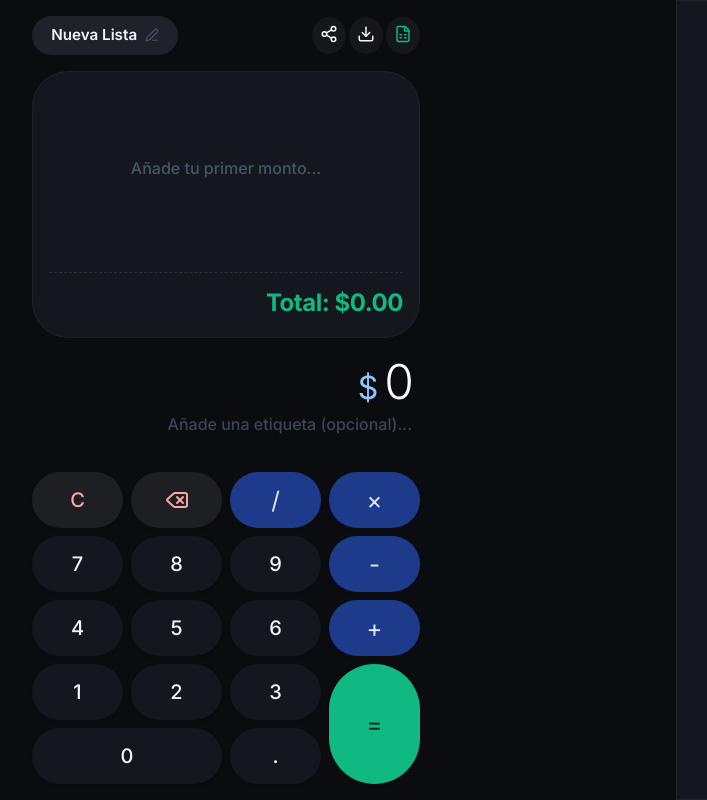
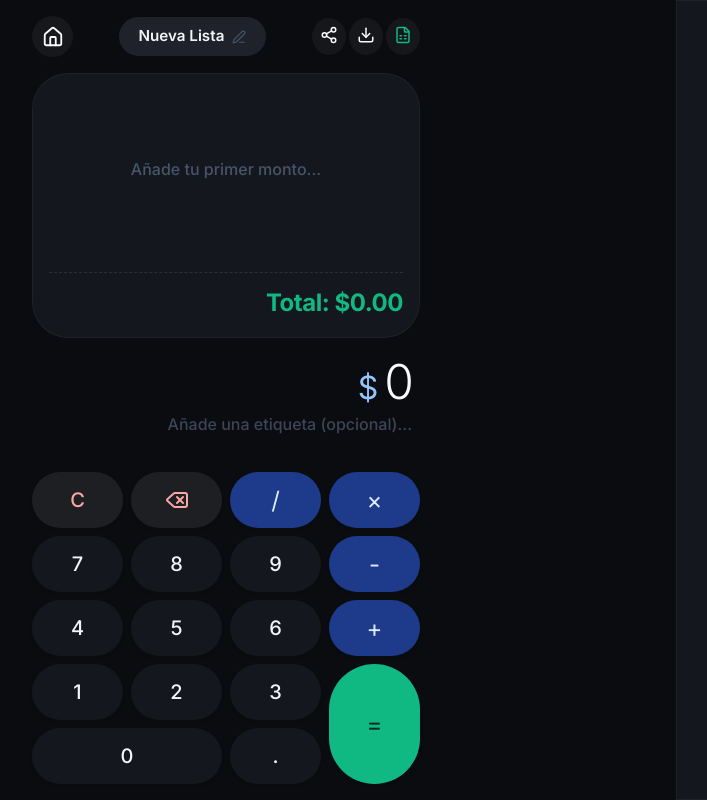
Before and after one commit to alexpizarro3/sumly-app, a React (Vite) app: page / in a window 1280 px wide. Both pictures are taken after a click on the button "Nueva". Shown: the whole page, without its empty margins (224-931 px from the left). Built offline with nearby package versions, Linux system fonts and the light colour scheme.

Commit message:
Add Home button to Calculator on web version

```diff
--- a/src/components/Calculator.css
+++ b/src/components/Calculator.css
@@ -20,6 +20,17 @@
   padding: 0.6rem;
   border-radius: var(--radius-full);
   background: rgba(255, 255, 255, 0.05);
+  display: flex;
+  align-items: center;
+  justify-content: center;
+}
+
+.desktop-home-icon {
+  display: none;
+}
+
+.mobile-back-icon {
+  display: block;
 }
 
 .session-title-pill {
@@ -218,6 +229,14 @@
 
 @media (min-width: 801px) {
   .mobile-top-bar .back-btn {
+    display: flex;
+  }
+
+  .desktop-home-icon {
+    display: block;
+  }
+
+  .mobile-back-icon {
     display: none;
   }
 
--- a/src/components/Calculator.jsx
+++ b/src/components/Calculator.jsx
@@ -1,11 +1,11 @@
 import React, { useState, useRef, useEffect } from 'react';
 import { useCalculation } from '../store/CalculationContext';
-import { Delete, ArrowLeft, Trash2, Check, X, Edit3, Share2, Download, FileSpreadsheet } from 'lucide-react';
+import { Delete, ArrowLeft, Trash2, Check, X, Edit3, Share2, Download, FileSpreadsheet, Home } from 'lucide-react';
 import { handleShare, handleDownload, handleExportToSheets } from '../utils/export';
 import './Calculator.css';
 
 const Calculator = () => {
-  const { currentSession, addItem, finishSession, setIsSummaryView, updateItem, removeItem, updateSessionTitle } = useCalculation();
+  const { currentSession, addItem, finishSession, setIsSummaryView, updateItem, removeItem, updateSessionTitle, closeSession } = useCalculation();
   const [currentAmount, setCurrentAmount] = useState('0');
   const [currentLabel, setCurrentLabel] = useState('');
   const labelInputRef = useRef(null);
@@ -112,8 +112,9 @@ const Calculator = () => {
   return (
     <div className="calculator-container animate-in">
       <div className="mobile-top-bar">
-        <button onClick={() => window.location.reload()} className="back-btn">
-           <ArrowLeft size={24} />
+        <button onClick={closeSession} className="back-btn" title="Volver al inicio">
+           <Home size={22} className="desktop-home-icon" />
+           <ArrowLeft size={24} className="mobile-back-icon" />
         </button>
         {isEditingTitle ? (
           <div className="title-edit-mode" style={{display: 'flex', alignItems: 'center', gap: '0.5rem', background: 'var(--md-sys-color-surface-variant)', padding: '0.3rem 1rem', borderRadius: 'var(--radius-full)'}}>
--- a/src/store/CalculationContext.jsx
+++ b/src/store/CalculationContext.jsx
@@ -161,6 +161,11 @@ export const CalculationProvider = ({ children }) => {
     loadSessions();
   };
 
+  const closeSession = () => {
+    setCurrentSession(null);
+    setIsSummaryView(false);
+  };
+
   return (
     <CalculationContext.Provider value={{
       sessions,
@@ -175,6 +180,7 @@ export const CalculationProvider = ({ children }) => {
       removeItem,
       updateItem,
       deleteSession,
+      closeSession,
       theme,
       toggleTheme
     }}>
```
